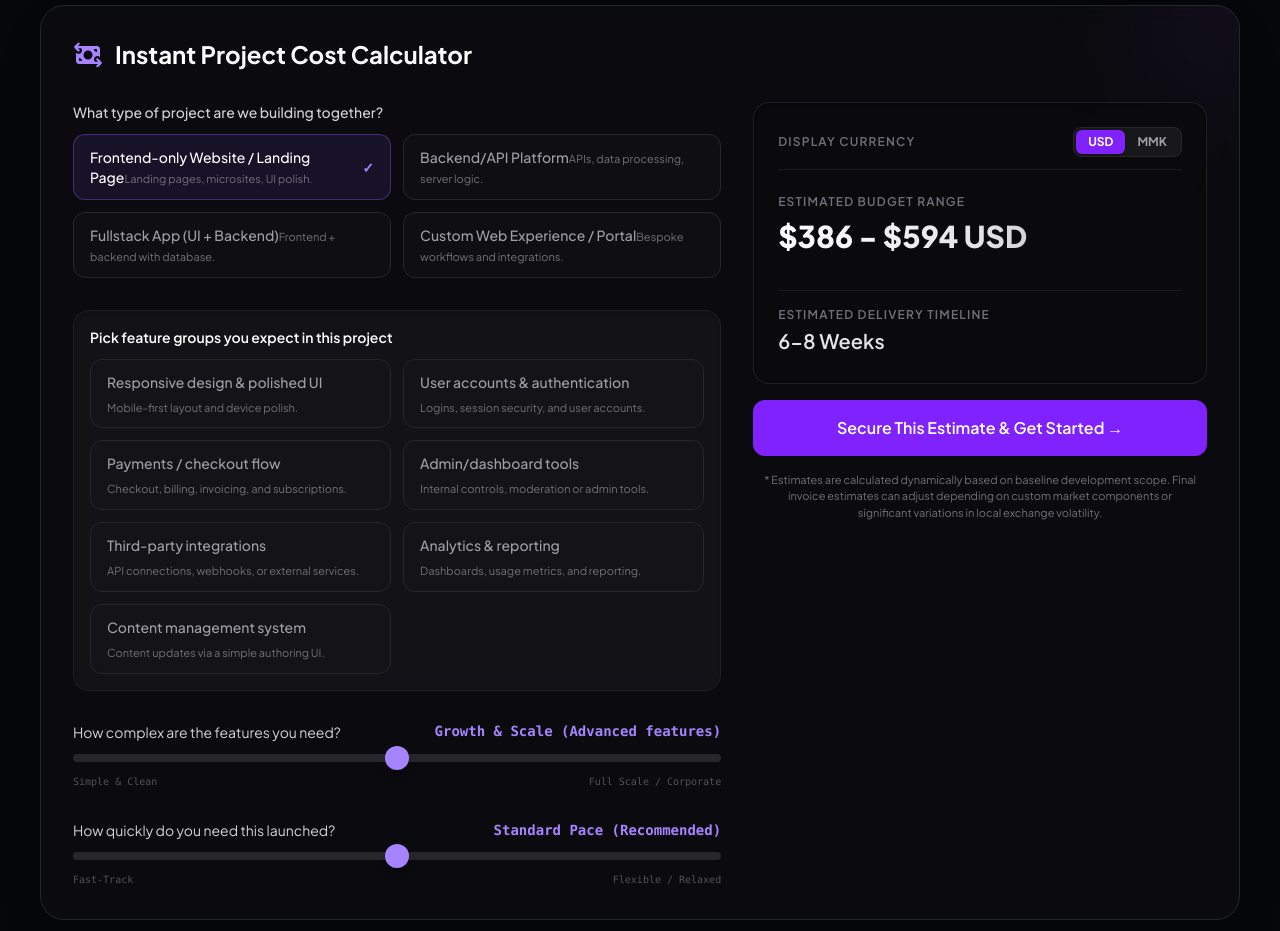
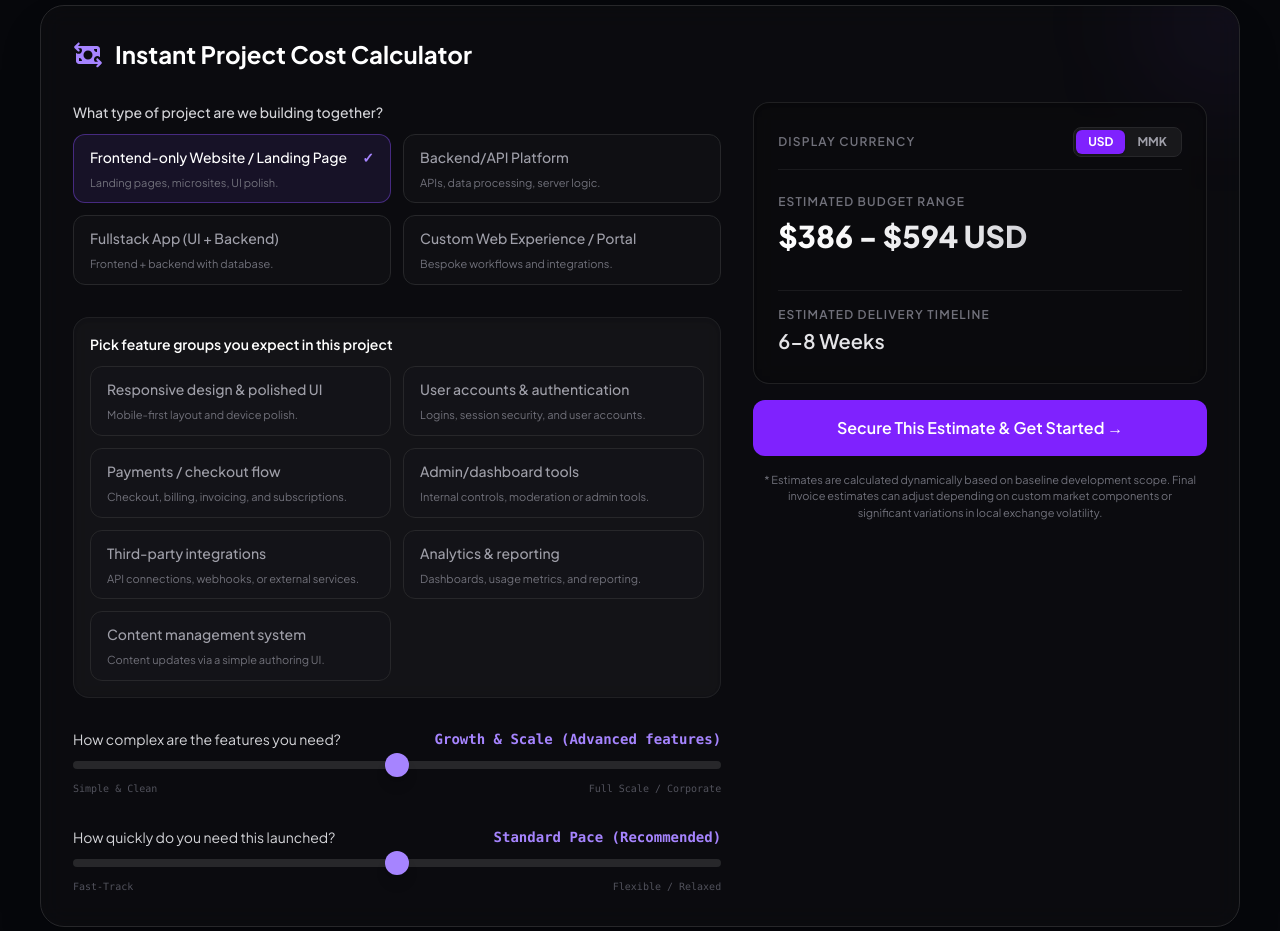
Before and after one commit to Aung-Zaw-Oo/personal-portfolio, a Next.js app: page / in a window 1280 px wide. Shown: the part 6380-7311 px from the top of the page. Built offline with nearby package versions, Linux system fonts and the light colour scheme; no server answers.

Commit message:
feat: enhance ProjectEstimator component layout and improve option selection feedback

```diff
--- a/components/features/estimator/ProjectEstimator.tsx
+++ b/components/features/estimator/ProjectEstimator.tsx
@@ -210,14 +210,24 @@ export default function ProjectEstimator({ onPrefill }: ProjectEstimatorProps) {
                         role="radio"
                         aria-checked={isSelected}
                         onClick={() => setProjectType(option.id)}
-                        className={`group relative flex items-center justify-between overflow-hidden rounded-xl border px-4 py-3 text-left text-sm transition-all duration-300 ${
+                        className={`flex flex-col items-start gap-2 rounded-xl border px-4 py-3 text-left text-sm transition-all duration-200 ${
                           isSelected
                             ? "border-violet-500/40 bg-violet-500/10 text-white"
                             : "border-zinc-800 bg-zinc-900/40 text-zinc-400 hover:border-zinc-700 hover:text-white"
                         }`}
                       >
-                        <div className="space-y-1">
+                        <div className="flex w-full items-center justify-between gap-2">
                           <span className="font-medium">{option.label}</span>
+                          {isSelected && (
+                            <motion.span
+                              initial={{ scale: 0.5, opacity: 0 }}
+                              animate={{ scale: 1, opacity: 1 }}
+                              className="font-bold text-violet-400"
+                            >
+                              ✓
+                            </motion.span>
+                          )}
+                        </div>
                         <span className="text-[11px] text-zinc-500">
                           {option.id === "frontend" &&
                             "Landing pages, microsites, UI polish."}
@@ -228,16 +238,6 @@ export default function ProjectEstimator({ onPrefill }: ProjectEstimatorProps) {
                           {option.id === "custom" &&
                             "Bespoke workflows and integrations."}
                         </span>
-                        </div>
-                        {isSelected && (
-                          <motion.span
-                            initial={{ scale: 0.5, opacity: 0 }}
-                            animate={{ scale: 1, opacity: 1 }}
-                            className="font-bold text-violet-400"
-                          >
-                            ✓
-                          </motion.span>
-                        )}
                       </button>
                     );
                   })}
```
Lines whose indentation alone changed are shown as unchanged.
